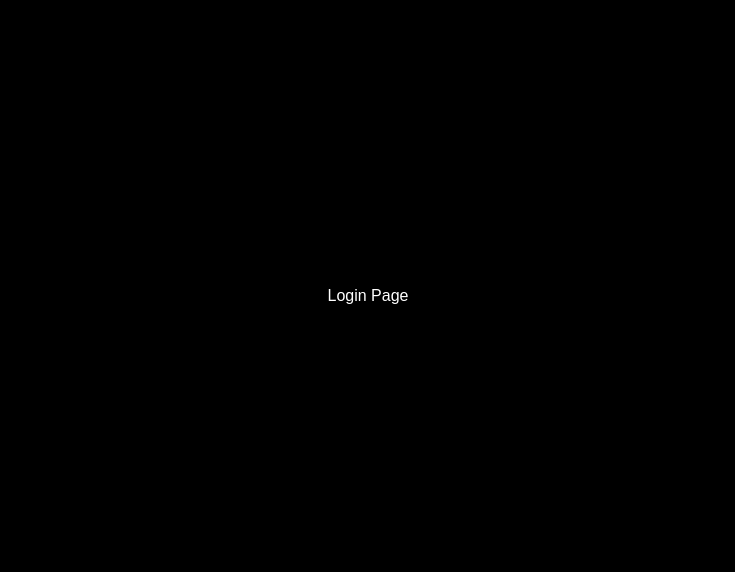
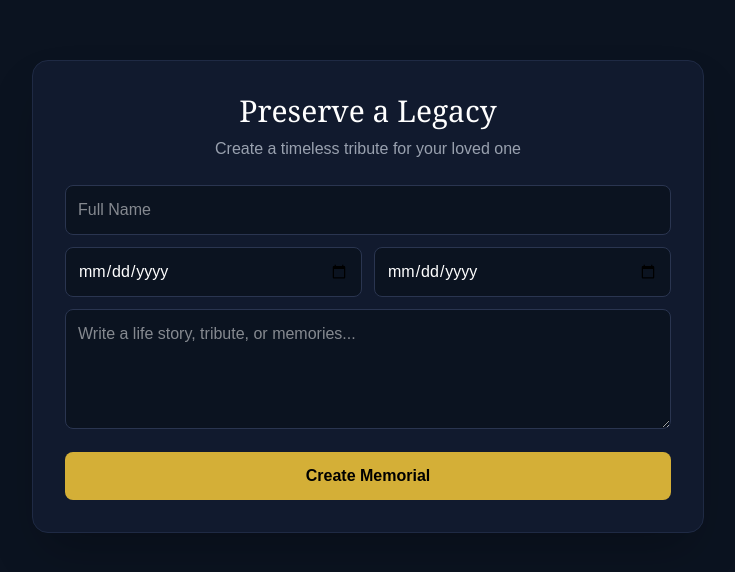
Before and after one commit to trinibuzz/scanmylegacy-app, a Next.js app: page /create-memorial in a window 1280 px wide. Shown: the part 104-676 px from the top of the page, without its empty margins (272-1007 px from the left). Built offline with nearby package versions, Linux system fonts and the light colour scheme.

Commit message:
Upgrade memorial UI to premium design

```diff
--- a/app/create-memorial/page.tsx
+++ b/app/create-memorial/page.tsx
@@ -1,7 +1,88 @@
-export default function Login() {
+"use client";
+
+import { useState } from "react";
+
+export default function CreateMemorial() {
+  const [fullName, setFullName] = useState("");
+  const [birthDate, setBirthDate] = useState("");
+  const [deathDate, setDeathDate] = useState("");
+  const [biography, setBiography] = useState("");
+
+  const saveMemorial = async () => {
+    const res = await fetch("/api/memorials", {
+      method: "POST",
+      headers: {
+        "Content-Type": "application/json",
+      },
+      body: JSON.stringify({
+        full_name: fullName,
+        birth_date: birthDate,
+        death_date: deathDate,
+        biography,
+      }),
+    });
+
+    const data = await res.json();
+
+    if (!res.ok) {
+      alert(data.error);
+      return;
+    }
+
+    alert("Memorial saved!");
+    window.location.href = "/dashboard";
+  };
+
   return (
-    <main className="flex min-h-screen items-center justify-center bg-black text-white">
-      <h1>Login Page</h1>
+    <main className="min-h-screen bg-[#0b1320] text-white flex items-center justify-center p-6">
+      <div className="w-full max-w-2xl bg-[#111a2e] rounded-2xl p-8 shadow-2xl border border-[#1f2a44]">
+
+        <h1 className="text-3xl font-serif text-center mb-2">
+          Preserve a Legacy
+        </h1>
+
+        <p className="text-center text-gray-400 mb-6">
+          Create a timeless tribute for your loved one
+        </p>
+
+        <input
+          className="w-full mb-3 p-3 rounded-lg bg-[#0b1320] border border-[#2a3550]"
+          placeholder="Full Name"
+          value={fullName}
+          onChange={(e) => setFullName(e.target.value)}
+        />
+
+        <div className="grid grid-cols-2 gap-3 mb-3">
+          <input
+            type="date"
+            className="p-3 rounded-lg bg-[#0b1320] border border-[#2a3550]"
+            value={birthDate}
+            onChange={(e) => setBirthDate(e.target.value)}
+          />
+
+          <input
+            type="date"
+            className="p-3 rounded-lg bg-[#0b1320] border border-[#2a3550]"
+            value={deathDate}
+            onChange={(e) => setDeathDate(e.target.value)}
+          />
+        </div>
+
+        <textarea
+          className="w-full mb-4 p-3 rounded-lg bg-[#0b1320] border border-[#2a3550] min-h-[120px]"
+          placeholder="Write a life story, tribute, or memories..."
+          value={biography}
+          onChange={(e) => setBiography(e.target.value)}
+        />
+
+        <button
+          onClick={saveMemorial}
+          className="w-full bg-[#d4af37] text-black font-semibold py-3 rounded-lg hover:opacity-90 transition"
+        >
+          Create Memorial
+        </button>
+
+      </div>
     </main>
   );
 }
```
